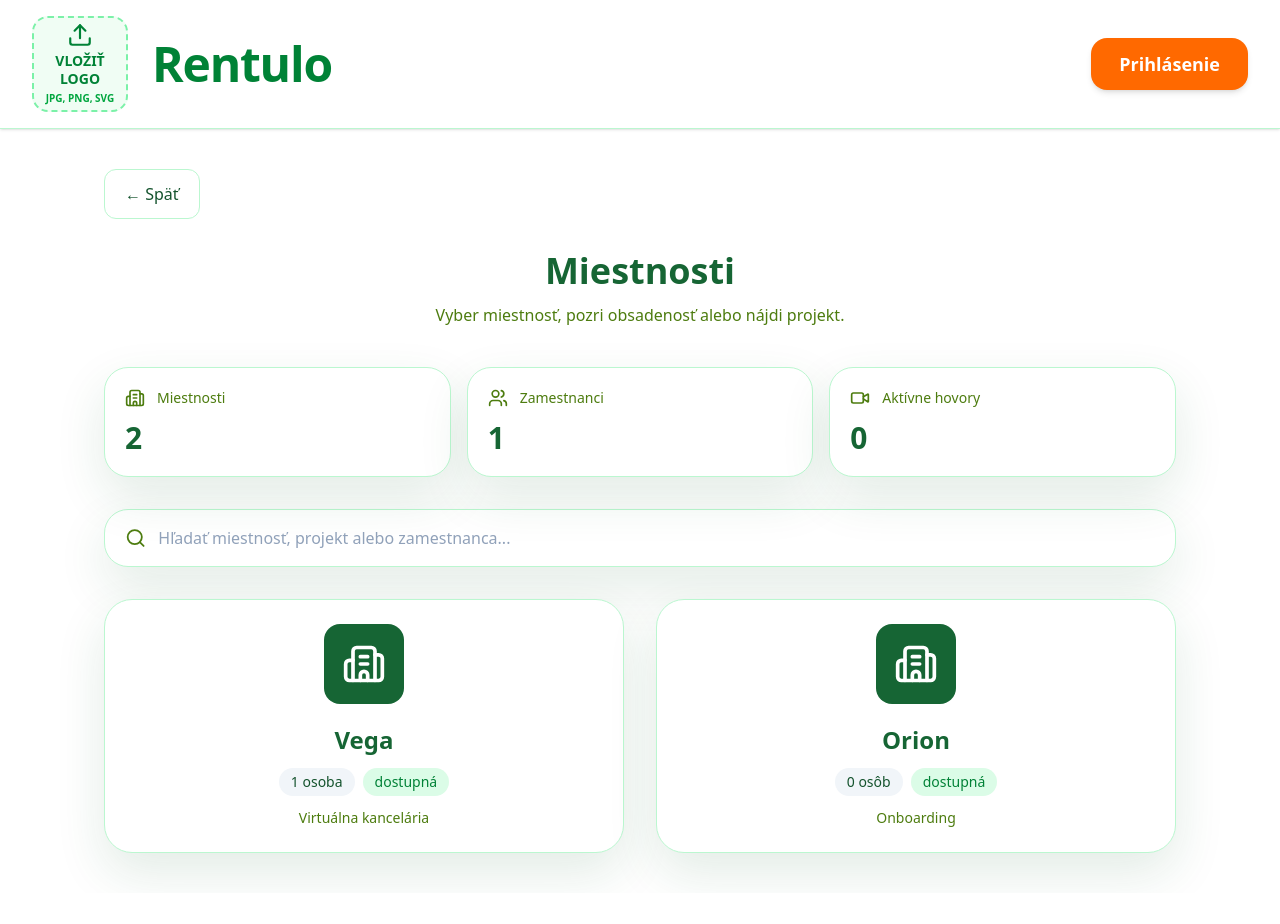
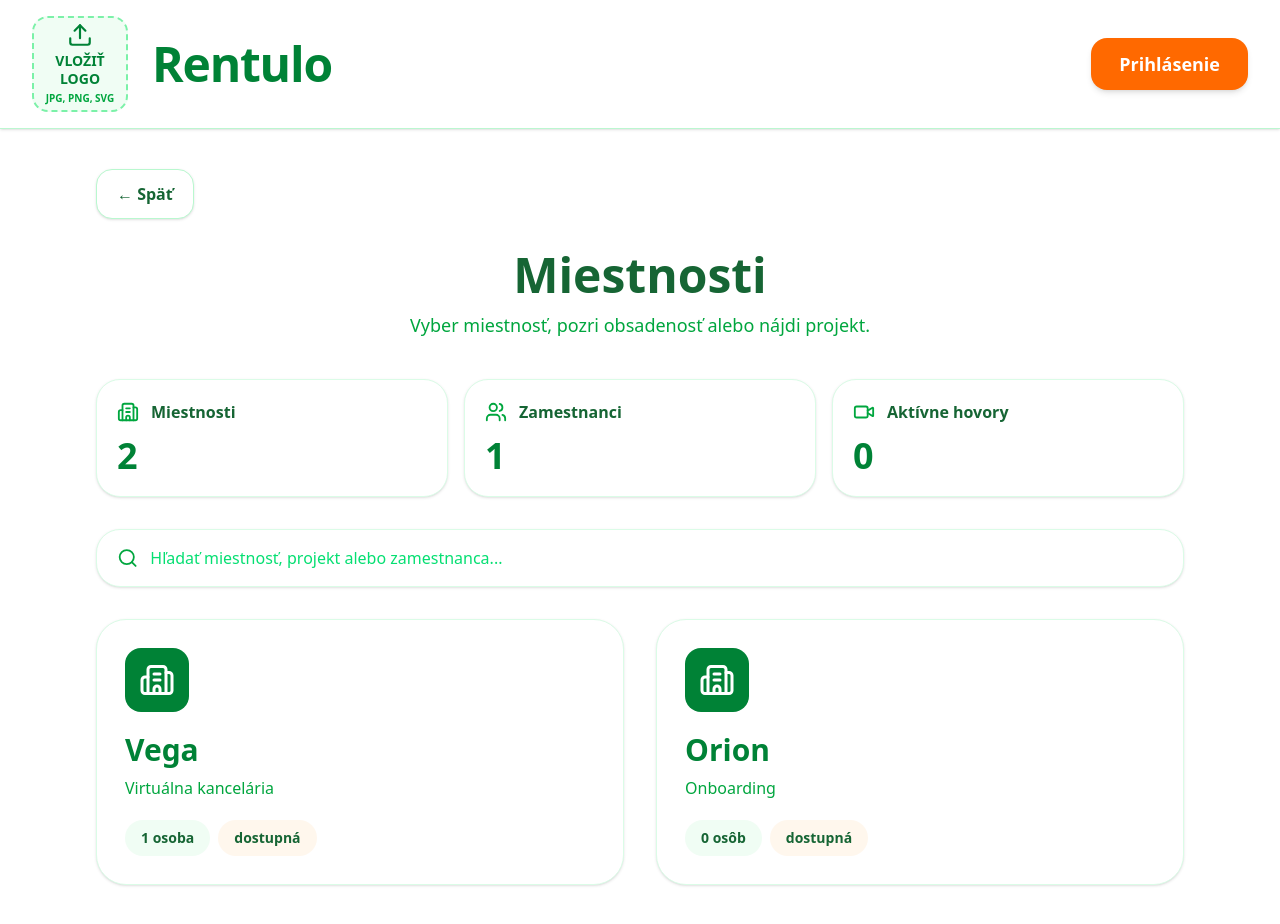
Before and after one commit to EbbiSK/virtualna-kancelaria, a React (Vite) app: page / in a window 1280 px wide. Both pictures are taken after a click on the button "Vstúpiť". Before the commit the page ends 893 px from the top, so only its background shows below. Built offline with nearby package versions, Linux system fonts and the light colour scheme.

Commit message:
improve rooms detail and chat design

```diff
--- a/src/components/RoomsView.tsx
+++ b/src/components/RoomsView.tsx
@@ -1,6 +1,14 @@
 import { useEffect, useMemo, useState } from "react";
 import type { Dispatch, RefObject, SetStateAction } from "react";
-import { Building2, Paperclip, Search, Send, Users, Video } from "lucide-react";
+import {
+  Building2,
+  ImagePlus,
+  Paperclip,
+  Search,
+  Send,
+  Users,
+  Video,
+} from "lucide-react";
 import type { MessageAttachment, Room, RoomMessage } from "../types";
 
 type RoomPerson = Room["people"][number];
@@ -72,10 +80,10 @@ export default function RoomsView({
   }, [rooms, activeCalls]);
 
   return (
-    <main className="mx-auto max-w-6xl p-10">
+    <main className="mx-auto max-w-6xl px-8 py-10">
       <button
         onClick={goHome}
-        className="mb-8 rounded-xl border border-slate-300 px-5 py-3 font-medium transition hover:bg-slate-50"
+        className="mb-8 rounded-2xl border border-green-200 bg-white px-5 py-3 font-bold text-green-700 shadow-sm transition hover:bg-green-50"
       >
         ← Späť
       </button>
@@ -83,52 +91,66 @@ export default function RoomsView({
       {!openedRoom ? (
         <>
           <div className="mb-10 text-center">
-            <h1 className="text-4xl font-extrabold">Miestnosti</h1>
-            <p className="mt-3 text-slate-500">
+            <h1 className="text-5xl font-black text-green-700">Miestnosti</h1>
+
+            <p className="mt-3 text-lg text-green-600">
               Vyber miestnosť, pozri obsadenosť alebo nájdi projekt.
             </p>
           </div>
 
           <div className="mb-8 grid gap-4 md:grid-cols-3">
-            <div className="rounded-3xl border border-slate-200 bg-white p-5 shadow">
-              <div className="flex items-center gap-3 text-slate-500">
-                <Building2 size={20} />
-                <span className="text-sm font-medium">Miestnosti</span>
+            <div className="rounded-3xl border border-green-100 bg-white p-5 shadow-sm">
+              <div className="flex items-center gap-3 text-green-600">
+                <Building2 size={22} />
+                <span className="font-bold">Miestnosti</span>
               </div>
-              <div className="mt-3 text-3xl font-extrabold">{rooms.length}</div>
+
+              <div className="mt-3 text-4xl font-black text-green-700">
+                {rooms.length}
+              </div>
             </div>
 
-            <div className="rounded-3xl border border-slate-200 bg-white p-5 shadow">
-              <div className="flex items-center gap-3 text-slate-500">
-                <Users size={20} />
-                <span className="text-sm font-medium">Zamestnanci</span>
+            <div className="rounded-3xl border border-green-100 bg-white p-5 shadow-sm">
+              <div className="flex items-center gap-3 text-green-600">
+                <Users size={22} />
+                <span className="font-bold">Zamestnanci</span>
               </div>
-              <div className="mt-3 text-3xl font-extrabold">{peopleCount}</div>
+
+              <div className="mt-3 text-4xl font-black text-green-700">
+                {peopleCount}
+              </div>
             </div>
 
-            <div className="rounded-3xl border border-slate-200 bg-white p-5 shadow">
-              <div className="flex items-center gap-3 text-slate-500">
-                <Video size={20} />
-                <span className="text-sm font-medium">Aktívne hovory</span>
+            <div className="rounded-3xl border border-green-100 bg-white p-5 shadow-sm">
+              <div className="flex items-center gap-3 text-green-600">
+                <Video size={22} />
+                <span className="font-bold">Aktívne hovory</span>
               </div>
-              <div className="mt-3 text-3xl font-extrabold">{activeCallsCount}</div>
+
+              <div className="mt-3 text-4xl font-black text-green-700">
+                {activeCallsCount}
+              </div>
             </div>
           </div>
 
-          <div className="mb-8 flex items-center gap-3 rounded-3xl border border-slate-200 bg-white px-5 py-4 shadow">
-            <Search size={22} className="text-slate-400" />
+          <div className="mb-8 flex items-center gap-3 rounded-3xl border border-green-100 bg-white px-5 py-4 shadow-sm">
+            <Search size={22} className="text-green-600" />
+
             <input
               value={searchValue}
               onChange={(event) => setSearchValue(event.target.value)}
               placeholder="Hľadať miestnosť, projekt alebo zamestnanca..."
-              className="w-full bg-transparent text-base outline-none placeholder:text-slate-400"
+              className="w-full bg-transparent text-base outline-none placeholder:text-green-400"
             />
           </div>
 
           {filteredRooms.length === 0 ? (
-            <div className="rounded-3xl border border-dashed border-slate-300 bg-slate-50 p-10 text-center">
-              <div className="text-xl font-bold">Nič sa nenašlo</div>
-              <p className="mt-2 text-slate-500">
+            <div className="rounded-3xl border border-dashed border-green-200 bg-green-50 p-10 text-center">
+              <div className="text-xl font-black text-green-700">
+                Nič sa nenašlo
+              </div>
+
+              <p className="mt-2 text-green-600">
                 Skús zadať iný názov miestnosti, projektu alebo zamestnanca.
               </p>
             </div>
@@ -143,43 +165,47 @@ export default function RoomsView({
                     key={room.id}
                     onClick={() => setOpenedRoomId(room.id)}
                     className={[
-                      "relative flex min-h-[210px] flex-col items-center justify-center rounded-[28px] border p-6 text-center transition hover:-translate-y-1",
+                      "relative rounded-[30px] border bg-white p-7 text-left shadow-sm transition hover:-translate-y-1 hover:shadow-lg",
                       hasCall
-                        ? "scale-[1.02] border-red-400 bg-red-100 shadow-lg"
-                        : "border-slate-200 bg-white shadow hover:shadow-lg",
+                        ? "border-red-300 bg-red-50"
+                        : "border-green-100",
                     ].join(" ")}
                   >
                     {hasCall ? (
-                      <div className="absolute right-4 top-4 rounded-full bg-red-500 px-3 py-1 text-xs font-bold text-white">
+                      <div className="absolute right-5 top-5 rounded-full bg-red-500 px-3 py-1 text-xs font-black text-white">
                         LIVE
                       </div>
                     ) : null}
 
-                    <div className="mb-5 flex h-20 w-20 items-center justify-center rounded-2xl bg-slate-950 text-white">
-                      <Building2 size={44} />
+                    <div className="mb-5 flex h-16 w-16 items-center justify-center rounded-2xl bg-green-700 text-white">
+                      <Building2 size={36} />
                     </div>
 
-                    <div className="text-2xl font-extrabold">{room.name}</div>
+                    <div className="text-3xl font-black text-green-700">
+                      {room.name}
+                    </div>
 
-                    <div className="mt-3 flex flex-wrap justify-center gap-2">
-                      <span className="rounded-full bg-slate-100 px-3 py-1 text-sm">
+                    {room.projectName ? (
+                      <div className="mt-2 text-green-600">
+                        {room.projectName}
+                      </div>
+                    ) : null}
+
+                    <div className="mt-5 flex flex-wrap gap-2">
+                      <span className="rounded-full bg-green-50 px-4 py-2 text-sm font-bold text-green-700">
                         {peopleInRoom} {peopleInRoom === 1 ? "osoba" : "osôb"}
                       </span>
 
                       {hasCall ? (
-                        <span className="rounded-full bg-red-100 px-3 py-1 text-sm text-red-600">
+                        <span className="rounded-full bg-red-100 px-4 py-2 text-sm font-bold text-red-600">
                           prebieha hovor
                         </span>
                       ) : (
-                        <span className="rounded-full bg-green-100 px-3 py-1 text-sm text-green-700">
+                        <span className="rounded-full bg-orange-50 px-4 py-2 text-sm font-bold text-orange-600">
                           dostupná
                         </span>
                       )}
                     </div>
-
-                    {room.projectName ? (
-                      <div className="mt-3 text-sm text-slate-500">{room.projectName}</div>
-                    ) : null}
                   </button>
                 );
               })}
@@ -190,17 +216,28 @@ export default function RoomsView({
         <>
           <button
             onClick={() => setOpenedRoomId(null)}
-            className="mb-6 rounded-xl border border-slate-300 px-5 py-3 font-medium transition hover:bg-slate-50"
+            className="mb-6 rounded-2xl border border-green-200 bg-white px-5 py-3 font-bold text-green-700 shadow-sm transition hover:bg-green-50"
           >
             ← Späť na miestnosti
           </button>
 
-          <div className="grid gap-6 lg:grid-cols-[1fr_420px]">
-            <div className="rounded-3xl border border-slate-200 bg-white p-8 shadow">
-              <div className="mb-6 flex items-center justify-between gap-4">
+          <div className="grid gap-6 lg:grid-cols-[1fr_430px]">
+            <section className="rounded-[32px] border border-green-100 bg-white p-8 shadow-sm">
+              <div className="mb-8 flex items-start justify-between gap-4">
                 <div className="flex items-center gap-4">
-                  <Building2 size={40} />
-                  <h1 className="text-4xl font-bold">{openedRoom.name}</h1>
+                  <div className="flex h-16 w-16 items-center justify-center rounded-2xl bg-green-700 text-white">
+                    <Building2 size={38} />
+                  </div>
+
+                  <div>
+                    <h1 className="text-5xl font-black text-green-700">
+                      {openedRoom.name}
+                    </h1>
+
+                    <p className="mt-1 text-green-600">
+                      {openedRoom.projectName || "Projekt nie je zadaný"}
+                    </p>
+                  </div>
                 </div>
 
                 <button
@@ -211,30 +248,37 @@ export default function RoomsView({
                     }))
                   }
                   className={[
-                    "flex items-center gap-2 rounded-xl border px-4 py-3 font-medium",
+                    "flex items-center gap-2 rounded-2xl px-5 py-3 font-black shadow-sm transition",
                     activeCalls[openedRoom.id]
-                      ? "border-red-300 bg-red-50 text-red-600"
-                      : "border-slate-300 bg-white text-slate-900",
+                      ? "bg-red-500 text-white hover:bg-red-600"
+                      : "bg-orange-500 text-white hover:bg-orange-600",
                   ].join(" ")}
                 >
                   <Video size={20} />
-                  {activeCalls[openedRoom.id] ? "Ukončiť hovor" : "Spustiť hovor"}
+                  {activeCalls[openedRoom.id]
+                    ? "Ukončiť hovor"
+                    : "Spustiť hovor"}
                 </button>
               </div>
 
               {activeCalls[openedRoom.id] ? (
-                <div className="mb-6 rounded-2xl bg-slate-950 p-6 text-white">
-                  <div className="mb-4 flex items-center gap-3 text-xl font-bold">
+                <div className="mb-8 rounded-3xl bg-green-700 p-6 text-white shadow-sm">
+                  <div className="mb-4 flex items-center gap-3 text-xl font-black">
                     <Video />
                     Konferenčný hovor prebieha
                   </div>
 
                   {openedRoom.people.length === 0 ? (
-                    <p className="text-slate-300">V hovore zatiaľ nie sú zamestnanci.</p>
+                    <p className="text-green-100">
+                      V hovore zatiaľ nie sú zamestnanci.
+                    </p>
                   ) : (
                     <div className="grid gap-3 md:grid-cols-2">
                       {openedRoom.people.map((person: RoomPerson) => (
-                        <div key={person.id} className="rounded-xl bg-white/10 px-4 py-3">
+                        <div
+                          key={person.id}
+                          className="rounded-2xl bg-white/15 px-4 py-3 font-bold"
+                        >
                           {person.name}
                         </div>
                       ))}
@@ -243,76 +287,125 @@ export default function RoomsView({
                 </div>
               ) : null}
 
-              <div className="mb-6 space-y-2 text-slate-700">
-                <p>
-                  <strong>Dátum vzniku:</strong> {openedRoom.createdAt || "nezadaný"}
-                </p>
-                <p>
-                  <strong>Termín porád:</strong> {openedRoom.meetingTerm || "nezadaný"}
-                </p>
-                <p>
-                  <strong>Názov projektu:</strong> {openedRoom.projectName || "nezadaný"}
-                </p>
+              <div className="mb-8 grid gap-4 md:grid-cols-3">
+                <div className="rounded-2xl border border-green-100 bg-green-50 p-4">
+                  <div className="text-sm font-bold text-green-600">
+                    Dátum vzniku
+                  </div>
+
+                  <div className="mt-1 font-black text-green-700">
+                    {openedRoom.createdAt || "nezadaný"}
+                  </div>
+                </div>
+
+                <div className="rounded-2xl border border-green-100 bg-green-50 p-4">
+                  <div className="text-sm font-bold text-green-600">
+                    Termín porád
+                  </div>
+
+                  <div className="mt-1 font-black text-green-700">
+                    {openedRoom.meetingTerm || "nezadaný"}
+                  </div>
+                </div>
+
+                <div className="rounded-2xl border border-green-100 bg-green-50 p-4">
+                  <div className="text-sm font-bold text-green-600">
+                    Zamestnanci
+                  </div>
+
+                  <div className="mt-1 font-black text-green-700">
+                    {openedRoom.people.length}
+                  </div>
+                </div>
               </div>
 
-              <h2 className="mb-4 text-xl font-bold">Zamestnanci</h2>
+              <h2 className="mb-4 text-2xl font-black text-green-700">
+                Zamestnanci v miestnosti
+              </h2>
 
               {openedRoom.people.length === 0 ? (
-                <p className="text-slate-500">V tejto miestnosti zatiaľ nikto nie je.</p>
+                <div className="rounded-2xl border border-dashed border-green-200 bg-green-50 p-8 text-center text-green-600">
+                  V tejto miestnosti zatiaľ nikto nie je.
+                </div>
               ) : (
-                <div className="space-y-3">
+                <div className="grid gap-3 md:grid-cols-2">
                   {openedRoom.people.map((person: RoomPerson) => (
-                    <div key={person.id} className="rounded-xl border border-slate-200 px-4 py-3">
-                      {person.name}
+                    <div
+                      key={person.id}
+                      className="flex items-center gap-3 rounded-2xl border border-green-100 bg-white px-4 py-3 shadow-sm"
+                    >
+                      <div className="flex h-10 w-10 items-center justify-center rounded-xl bg-green-700 font-black text-white">
+                        {person.name.charAt(0).toUpperCase()}
+                      </div>
+
+                      <div>
+                        <div className="font-black text-green-700">
+                          {person.name}
+                        </div>
+
+                        <div className="text-sm text-green-600">online</div>
+                      </div>
                     </div>
                   ))}
                 </div>
               )}
-            </div>
+            </section>
 
-            <div className="flex h-[660px] flex-col rounded-3xl border border-slate-200 bg-white p-6 shadow">
-              <h2 className="mb-4 text-2xl font-bold">Chat</h2>
+            <section className="flex h-[660px] flex-col rounded-[32px] border border-green-100 bg-white p-6 shadow-sm">
+              <h2 className="mb-4 text-3xl font-black text-green-700">Chat</h2>
 
               <div className="mb-4">
-                <label className="mb-1 block text-sm text-slate-500">
+                <label className="mb-1 block text-sm font-bold text-green-600">
                   Tvoje meno v chate
                 </label>
+
                 <input
                   value={currentUserName}
                   onChange={(event) => setCurrentUserName(event.target.value)}
-                  className="w-full rounded-xl border border-slate-300 px-3 py-2"
+                  className="w-full rounded-2xl border border-green-200 px-4 py-3 outline-none focus:ring-2 focus:ring-orange-300"
                 />
               </div>
 
-              <div className="flex-1 space-y-3 overflow-y-auto rounded-2xl border border-slate-200 bg-slate-50 p-4">
+              <div className="flex-1 space-y-4 overflow-y-auto rounded-3xl border border-green-100 bg-green-50 p-4">
                 {openedRoomMessages.length === 0 ? (
-                  <p className="text-slate-500">Zatiaľ tu nie sú žiadne správy.</p>
+                  <div className="flex h-full flex-col items-center justify-center text-center text-green-600">
+                    <ImagePlus size={42} className="mb-3" />
+                    <p>Zatiaľ tu nie sú žiadne správy.</p>
+                  </div>
                 ) : (
                   openedRoomMessages.map((message: RoomMessage) => (
-                    <div key={message.id} className="rounded-2xl border border-slate-200 bg-white p-4">
-                      <div className="mb-1 flex justify-between gap-3 text-sm">
-                        <strong>{message.author}</strong>
-                        <span className="text-slate-400">{message.createdAt}</span>
+                    <div
+                      key={message.id}
+                      className="rounded-3xl border border-green-100 bg-white p-4 shadow-sm"
+                    >
+                      <div className="mb-2 flex items-start justify-between gap-3 text-sm">
+                        <strong className="text-green-700">
+                          {message.author}
+                        </strong>
+
+                        <span className="text-green-500">
+                          {message.createdAt}
+                        </span>
                       </div>
 
                       {message.text ? (
-                        <p className="mb-3 text-slate-800">{message.text}</p>
+                        <p className="mb-3 text-green-800">{message.text}</p>
                       ) : null}
 
                       {message.attachment ? (
-                        <div className="rounded-xl border border-slate-200 p-3">
+                        <div className="overflow-hidden rounded-2xl border border-green-100 bg-green-50 p-2">
                           {message.attachment.type.startsWith("image/") ? (
                             <img
                               src={message.attachment.dataUrl}
                               alt={message.attachment.name}
-                              className="mb-2 max-h-56 rounded-lg object-contain"
+                              className="max-h-72 w-full rounded-xl object-cover"
                             />
                           ) : null}
 
                           <a
                             href={message.attachment.dataUrl}
                             download={message.attachment.name}
-                            className="text-sm font-medium underline"
+                            className="mt-2 block text-sm font-bold text-green-700 underline"
                           >
                             {message.attachment.name}
                           </a>
@@ -331,21 +424,26 @@ export default function RoomsView({
                     if (event.key === "Enter") sendMessage();
                   }}
                   placeholder="Napíš správu..."
-                  className="w-full rounded-xl border border-slate-300 px-4 py-3"
+                  className="w-full rounded-2xl border border-green-200 px-4 py-3 outline-none focus:ring-2 focus:ring-orange-300"
                 />
 
                 <label
-                  className="flex cursor-pointer items-center justify-center rounded-xl border border-slate-300 px-4 hover:bg-slate-50"
+                  className="flex cursor-pointer items-center justify-center rounded-2xl border border-green-200 bg-white px-4 text-green-700 transition hover:bg-green-50"
                   title="Priložiť fotku"
                 >
-                  <Paperclip size={20} />
+                  <Paperclip size={22} />
+
                   <input
                     type="file"
                     accept="image/*"
                     className="hidden"
                     onChange={(event) => {
                       const file = event.target.files?.[0];
-                      if (file) handleFilePick(file);
+
+                      if (file) {
+                        handleFilePick(file);
+                      }
+
                       event.target.value = "";
                     }}
                   />
@@ -353,12 +451,12 @@ export default function RoomsView({
 
                 <button
                   onClick={() => sendMessage()}
-                  className="rounded-xl bg-slate-950 px-4 text-white"
+                  className="rounded-2xl bg-orange-500 px-5 text-white shadow-md transition hover:bg-orange-600"
                 >
-                  <Send size={20} />
+                  <Send size={22} />
                 </button>
               </div>
-            </div>
+            </section>
           </div>
         </>
       )}
```
